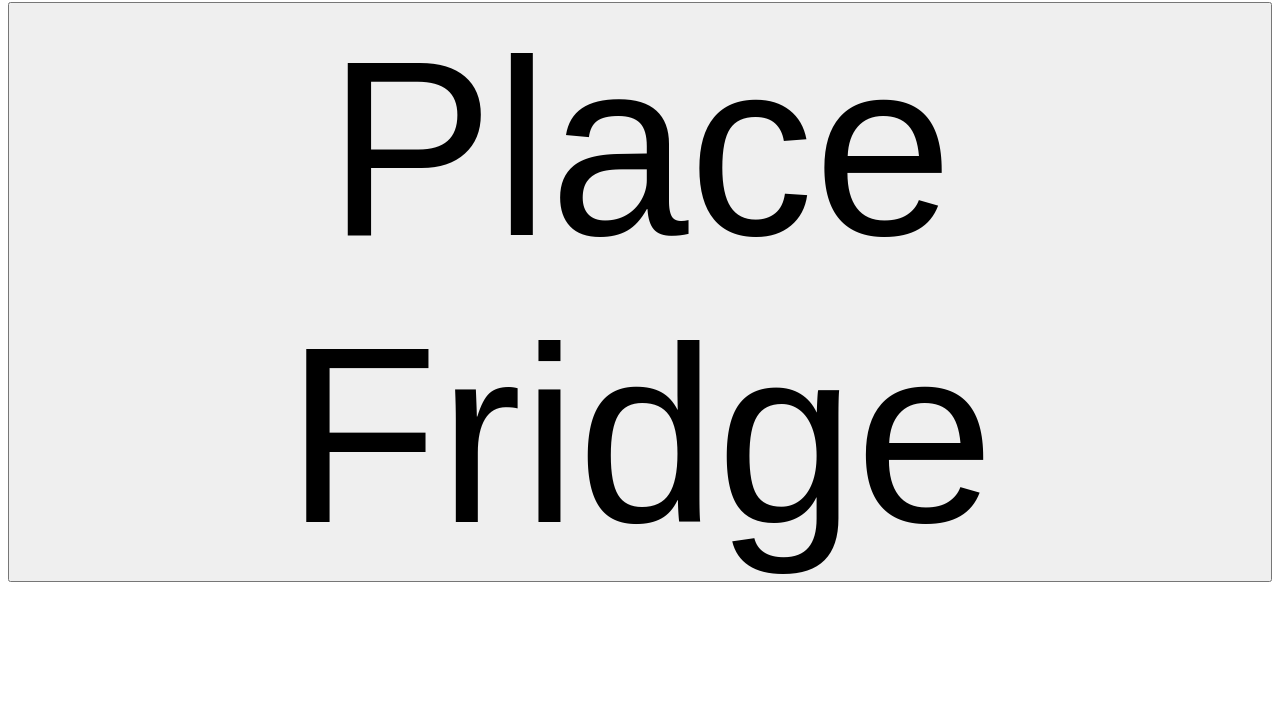
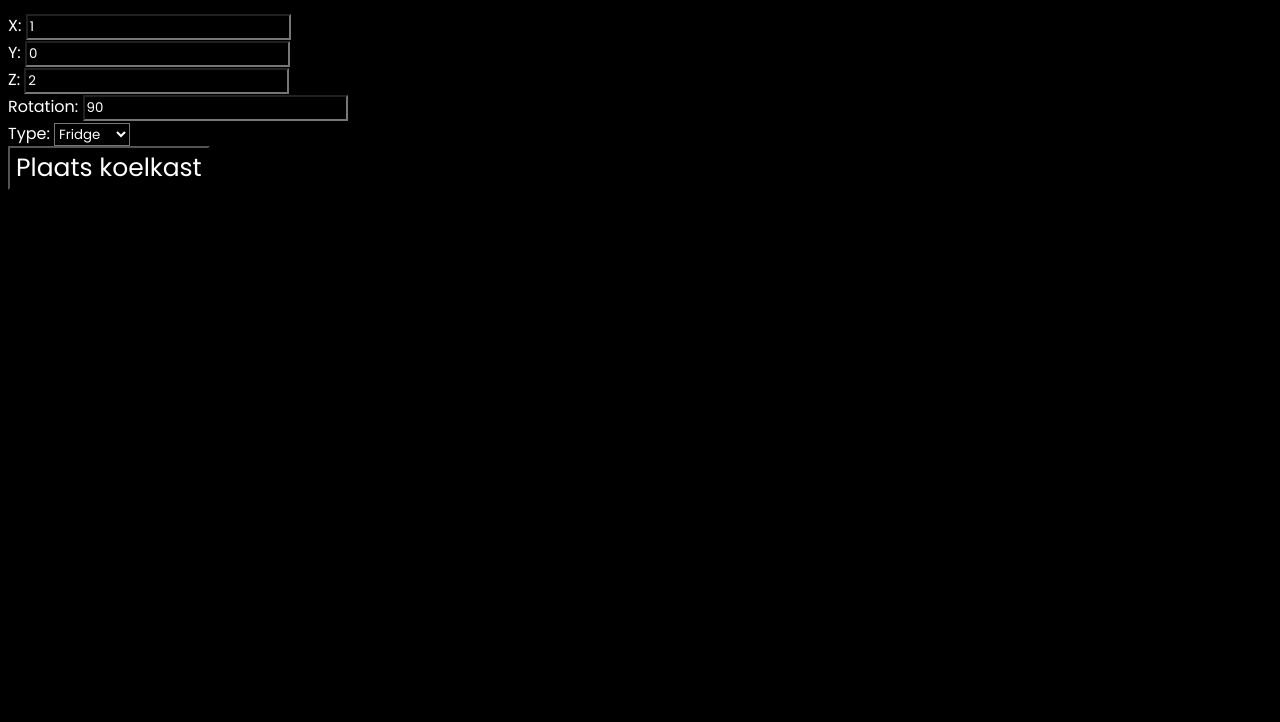
Before and after one commit to Gavin132/smartkitchennodenpm, a website: page public/index.html in a window 1280 px wide. Shown: the part 78-800 px from the top of the page. Drawn offline with Linux system fonts and the light colour scheme.

Commit message:
variabelenn toegevoegd

```diff
--- a/public/index.html
+++ b/public/index.html
@@ -1,22 +1,46 @@
 <!DOCTYPE html>
 <link href="/stylesheet.css" rel="stylesheet">
 <html>
+
 <body>
   <h1>Kitchen Configurator</h1>
-    <button class="header1" onclick="sendFridge()">Place Fridge</button>
+  <div class="flexdown">
+    <label>X: <input id="posX" type="number" value="1"></label>
+    <label>Y: <input id="posY" type="number" value="0"></label>
+    <label>Z: <input id="posZ" type="number" value="2"></label>
+    <label>Rotation: <input id="rotation" type="number" value="90"></label>
+    <label>Type:
+      <select id="objectType">
+        <option value="fridge">Fridge</option>
+        <option value="oven">Oven</option>
+        <option value="sink">Sink</option>
+        <option value="cabinet">Cabinet</option>
+      </select>
+    </label>
+  </div>
+  <button class="header1" onclick="sendFridge()">Plaats koelkast</button>
+
   <script>
     function sendFridge() {
+      const x = parseFloat(document.getElementById('posX').value);
+      const y = parseFloat(document.getElementById('posY').value);
+      const z = parseFloat(document.getElementById('posZ').value);
+      const objecttype = (document.getElementById('objectType').value);
+      const rotation = parseFloat(document.getElementById('rotation').value);
+
       fetch('/send', {
         method: 'POST',
         headers: { 'Content-Type': 'application/json' },
         body: JSON.stringify({
           action: 'place_object',
-            type: 'fridge',
-            position: [1, 0, 2],
-            rotation: 90
+          type: objecttype,
+          position: [x, y, z],
+          rotation: rotation
         })
       });
     }
   </script>
+
 </body>
+
 </html>
--- a/public/stylesheet.css
+++ b/public/stylesheet.css
@@ -1,3 +1,29 @@
+@import url('https://fonts.googleapis.com/css?family=Open+Sans');
+@import url('https://fonts.googleapis.com/css?family=Montserrat');
+@import url('https://fonts.googleapis.com/css2?family=Poiret+One&display=swap');
+@import url('https://fonts.googleapis.com/css2?family=Poppins:wght@400;800&display=swap');
+
+
+
 .header1 {
-    font-size: 250px;
+    font-size: 25px;
+
 }
+
+.body {
+    background-color: black;
+    padding: 15%;
+}
+
+html *
+{
+    font-family: "poppins", sans serif;
+    color: white;
+    background: black;
+}
+
+.flexdown {
+    display: flex;
+    flex-direction: column;
+
+}
```
Also changed, not shown: server.js (+9 -8 lines). Lines whose indentation alone changed are shown as unchanged.
